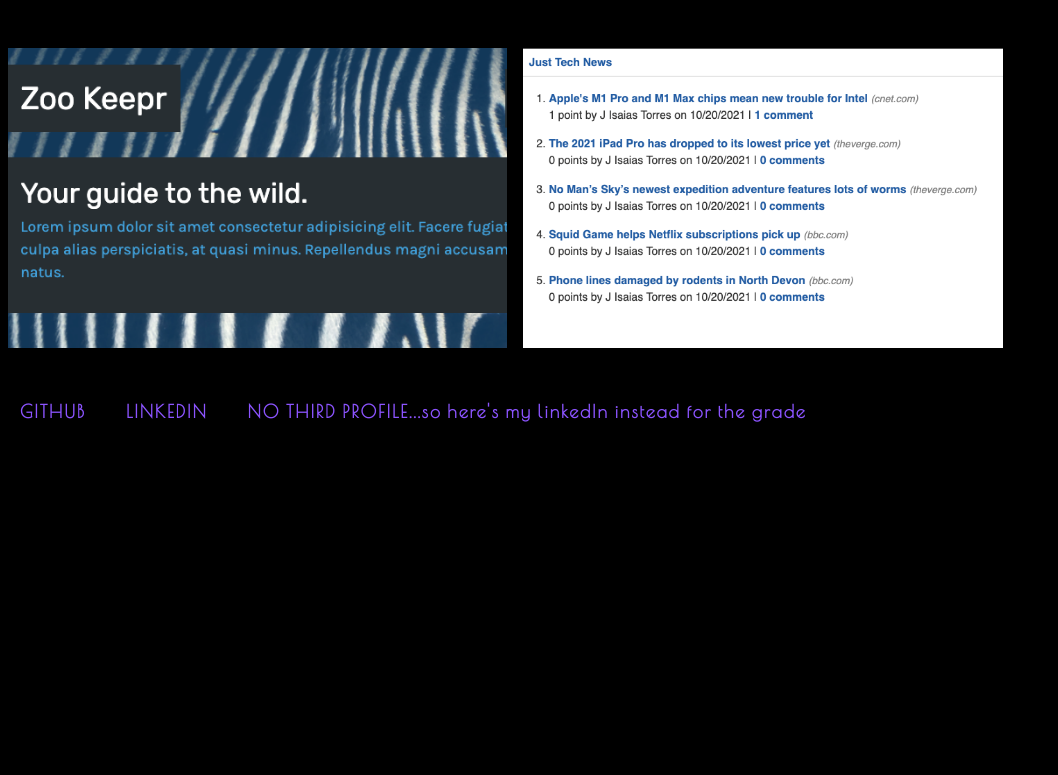
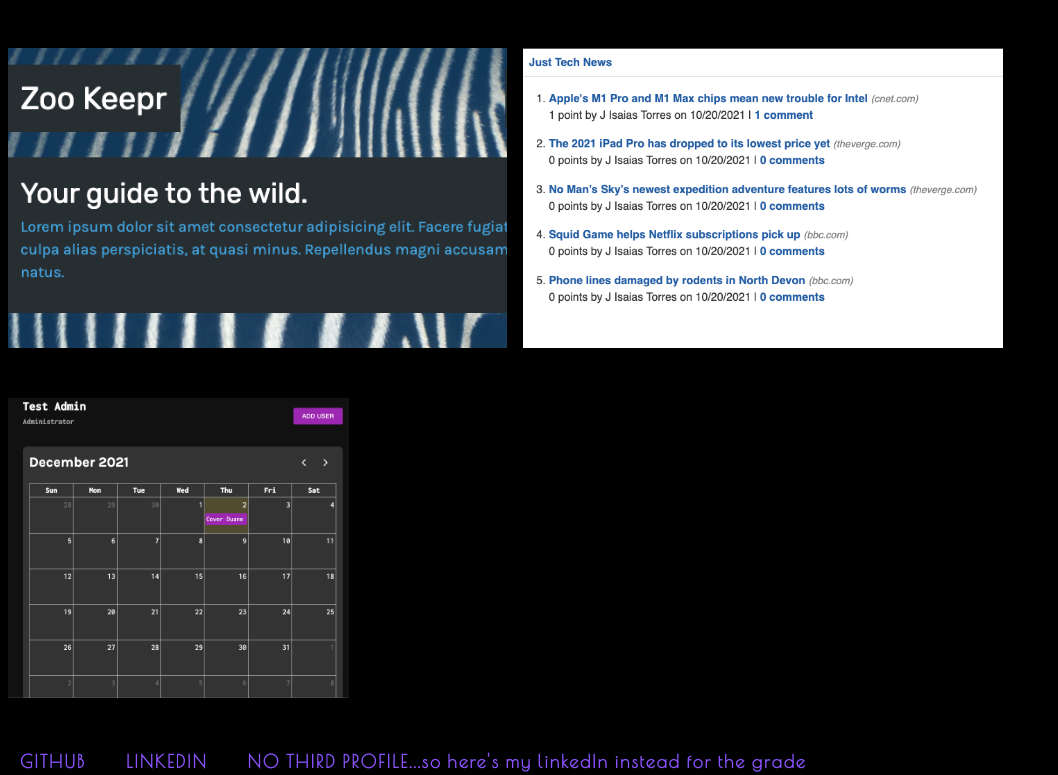
Before and after one commit to itorres60/Achievements, a React (Create React App) app: page /Achievements/projects in a window 1280 px wide. Shown: the part 854-1629 px from the top of the page, without its empty margins (0-1058 px from the left). Before the commit the page ends 1279 px from the top, so only its background shows below. Built offline with nearby package versions, Linux system fonts and the light colour scheme.

Commit message:
added project

```diff
--- a/src/components/PhotoList/index.js
+++ b/src/components/PhotoList/index.js
@@ -35,6 +35,11 @@ const PhotoList = ({ category }) => {
       name: 'Tech News',
       deployed: 'https://agile-caverns-16677.herokuapp.com/',
       github:'https://github.com/itorres60/Just-tech-news'
+    },
+    {
+      name: 'Relief and Rotations',
+      deployed: "https://stormy-falls-11237.herokuapp.com/",
+      github: "https://github.com/itorres60/Project_III"
     }
   ]);
 
```
Also changed, not shown: src/assets/large/6.jpg (added), src/assets/small/6.jpg (added).
